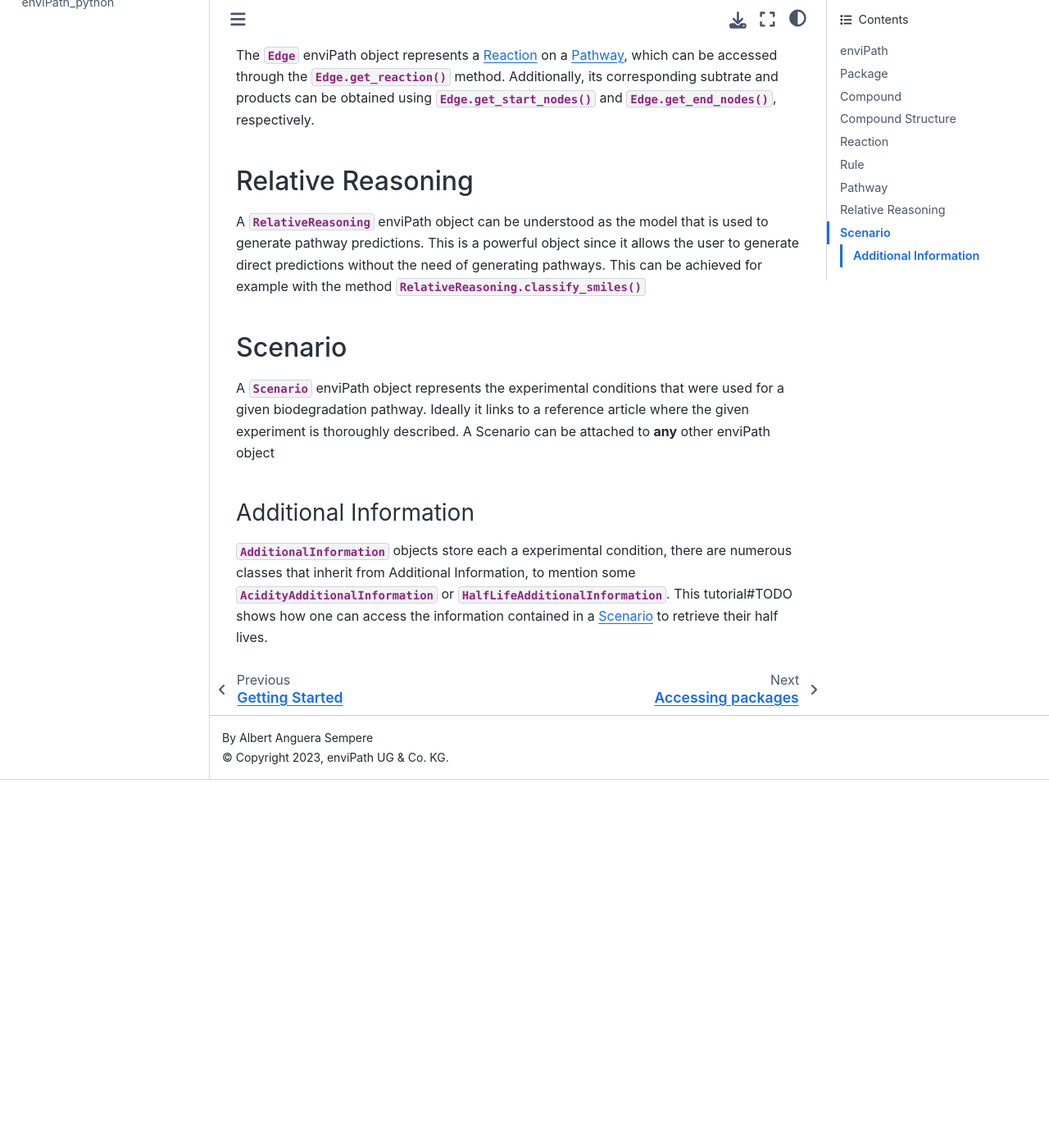
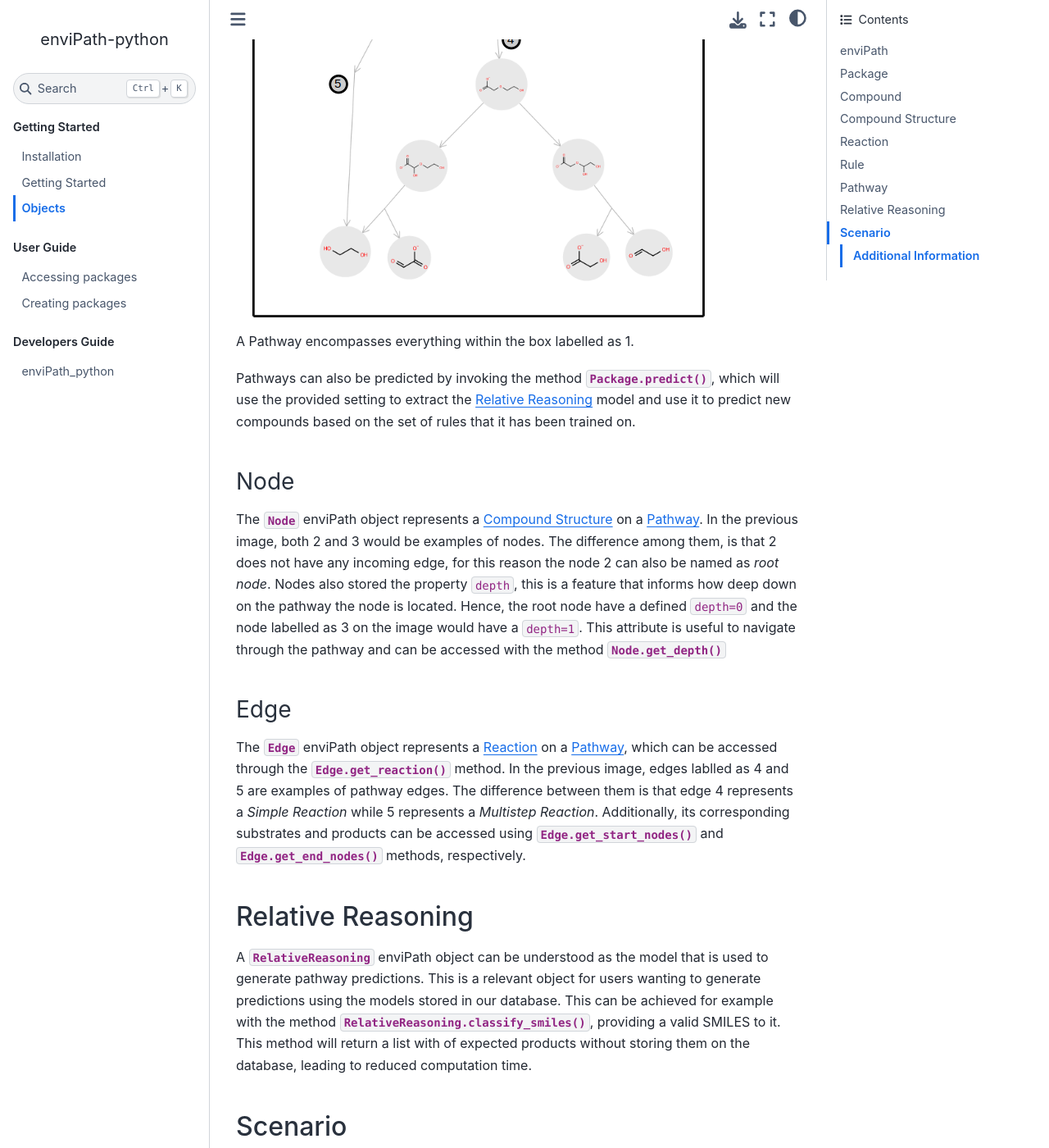
Before and after one commit to enviPath/enviPath-python, a Sphinx documentation site: the page built from docs/source/objects.rst, in a window 1280 px wide and 1400 px high, scrolled down 2909 px. Shown: the whole window at 82% size. Built offline with Sphinx 7.4.7 and the Sphinx Book theme 1.1.4, drawn with Linux system fonts in a browser that asks for light colours; pages that are not in the unit, such as notebooks, are missing from menus; comment, search, counter and statistics services are not loaded; before the commit the page ends 3860 px from its top, so only the background shows below that; some of the changed text lies outside the part shown.

Commit message:
Added docs

```diff
--- a/docs/source/enviPath_python.rst
+++ b/docs/source/enviPath_python.rst
@@ -1,3 +1,5 @@
+.. _package documentation:
+
 enviPath\_python
 ================
 
--- a/docs/source/objects.rst
+++ b/docs/source/objects.rst
@@ -63,17 +63,17 @@
 ------------------
 
 A :class:`CompoundStructure` object can be understood as the object that stores all the molecule related information, i.e. SMILES,
-molecular weight, formula, etc. It is associated and stored under a single :ref:`Compound`. The logic behind the idea
-of Compound Structure is that several molecules can be stored under the same Compound and, in this way, one could add
+molecular weight, formula, etc. It is associated and stored under a single :ref:`Compound`. The logic behind the
+Compound Structure object is to allow several molecules to be stored under the same Compound. For example, one could add
 information about the carbon labelled chemical compound that was used to identify a given chemical compound in an experimental set up
-or to store different stereomers under the same Compound. As in the case of the Compound they can also be created
-by passing the SMILES but additionally one should also pass the parent, i.e. the :ref:`Compound` which will be associated
-with.
+or to store different stereoisomers under the same Compound. As in the case of the Compound they can also be created
+by passing the SMILES to the :meth:`CompoundStructure.create` method but additionally one should also pass the parent,
+i.e. the :ref:`Compound` which will be associated with.
 
 Reaction
 --------
 
-A :class:`Reaction` is an enviPath object that represents biotransformation reaction, it connects substrates with
+A :class:`Reaction` is an enviPath object that represents a biotransformation reaction, it connects substrates with
 products, each of them represented as a :ref:`Compound Structure`. Usually reactions are
 associated as well with a :ref:`Rule`. A user can create a Reaction using the :meth:`Reaction.create` method by specifying
 a valid `SMIRKS <https://www.daylight.com/dayhtml/doc/theory/theory.smirks.html>`_ and the package where the Reaction
@@ -97,48 +97,65 @@
 -------
 
 A :class:`Pathway` is an enviPath object that represents a biodegradation pathway and stores the information of the compounds
-and reactions involved in :ref:`Node` and :ref:`Edge` objects, respectively.
+and reactions involved in :ref:`Node` and :ref:`Edge` objects, respectively. The names of the last two objects come from
+`Graph Theory <https://en.wikipedia.org/wiki/Graph_theory>`_ and one can realize that there is a direct connection between
+biodegradation pathways and `directed graphs <https://www.geeksforgeeks.org/what-is-directed-graph-directed-graph-meaning/>`_.
 Being enviPath a database for biodegradation data makes Pathway one of the most fundamental objects to know.
 Pathways can be generated manually by calling :meth:`Pathway.create` method, from there on
 one can add compounds (nodes) and reactions (edges) to it using :meth:`Pathway.add_node` and
-:meth:`Pathway.add_edge` methods, respectively. Pathways can also be predicted by invoking the method
+:meth:`Pathway.add_edge` methods, respectively. Below, we show how the
+`1,4-Dioxane Pathway <https://envipath.org/package/32de3cf4-e3e6-4168-956e-32fa5ddb0ce1/pathway/19a53ddd-7bbe-43b3-bd56-c1c35302d185>`_
+biodegradation pathway looks like in the website:
+
+.. image:: assets/eP_pathway_example.png
+   :alt: Example of an enviPath pathway
+
+A Pathway encompasses everything within the box labelled as 1.
+
+Pathways can also be predicted by invoking the method
 :meth:`Package.predict`, which will use the provided
 setting to extract the :ref:`Relative Reasoning` model and use it to predict new compounds based on the
-set rules that it has been trained on.
+set of rules that it has been trained on.
 
 Node
 ~~~~
 
-The :class:`Node` enviPath object represents a :ref:`Compound` on a :ref:`Pathway`. For this reason it has an associated
-:ref:`Compound Structure`, that can be accessed through the :meth:`Node.get_default_structure`
-method.
+The :class:`Node` enviPath object represents a :ref:`Compound Structure` on a :ref:`Pathway`. In the previous image, both
+2 and 3 would be examples of nodes. The difference among them, is that 2 does not have any incoming edge, for this reason
+the node 2 can also be named as `root node`. Nodes also stored the property ``depth``, this is a feature that informs
+how deep down on the pathway the node is located. Hence, the root node have a defined ``depth=0`` and the node labelled
+as 3 on the image would have a ``depth=1``. This attribute is useful to navigate through the pathway and can be accessed
+with the method :meth:`Node.get_depth`
 
 Edge
 ~~~~
 
 The :class:`Edge` enviPath object represents a :ref:`Reaction` on a :ref:`Pathway`, which can be accessed through the
-:meth:`Edge.get_reaction` method. Additionally, its corresponding subtrate and products can be
-obtained using :meth:`Edge.get_start_nodes` and :meth:`Edge.get_end_nodes`,
-respectively.
+:meth:`Edge.get_reaction` method. In the previous image, edges lablled as 4 and 5 are examples of pathway edges. The
+difference between them is that edge 4 represents a `Simple Reaction` while 5 represents a `Multistep Reaction`.
+Additionally, its corresponding substrates and products can be accessed using :meth:`Edge.get_start_nodes` and
+:meth:`Edge.get_end_nodes` methods, respectively.
 
 Relative Reasoning
 ------------------
 
 A :class:`RelativeReasoning` enviPath object can be understood as the model that is used to generate pathway predictions. This
-is a powerful object since it allows the user to generate direct predictions without the need of generating pathways.
-This can be achieved for example with the method :meth:`RelativeReasoning.classify_smiles`
+is a relevant object for users wanting to generate predictions using the models stored in our database.
+This can be achieved for example with the method :meth:`RelativeReasoning.classify_smiles`, providing a valid SMILES to it.
+This method will return a list with of expected products without storing them on the database, leading to reduced
+computation time.
 
 Scenario
 --------
 
 A :class:`Scenario` enviPath object represents the experimental conditions that were used for a given biodegradation pathway.
 Ideally it links to a reference article where the given experiment is thoroughly described. A Scenario can be attached
-to **any** other enviPath object
+to **any** other enviPath object.
 
 Additional Information
 ~~~~~~~~~~~~~~~~~~~~~~
 
-:class:`AdditionalInformation` objects store each a experimental condition, there are numerous classes that inherit from
+:class:`AdditionalInformation` objects store a experimental condition, there are numerous classes that inherit from
 Additional Information, to mention some
 :class:`AcidityAdditionalInformation` or :class:`HalfLifeAdditionalInformation`.
 This tutorial#TODO shows how one can access the information contained in a :ref:`Scenario` to retrieve their half lives.
```
Also changed, not shown: docs/source/getting_started.rst (+8 -0 lines).
